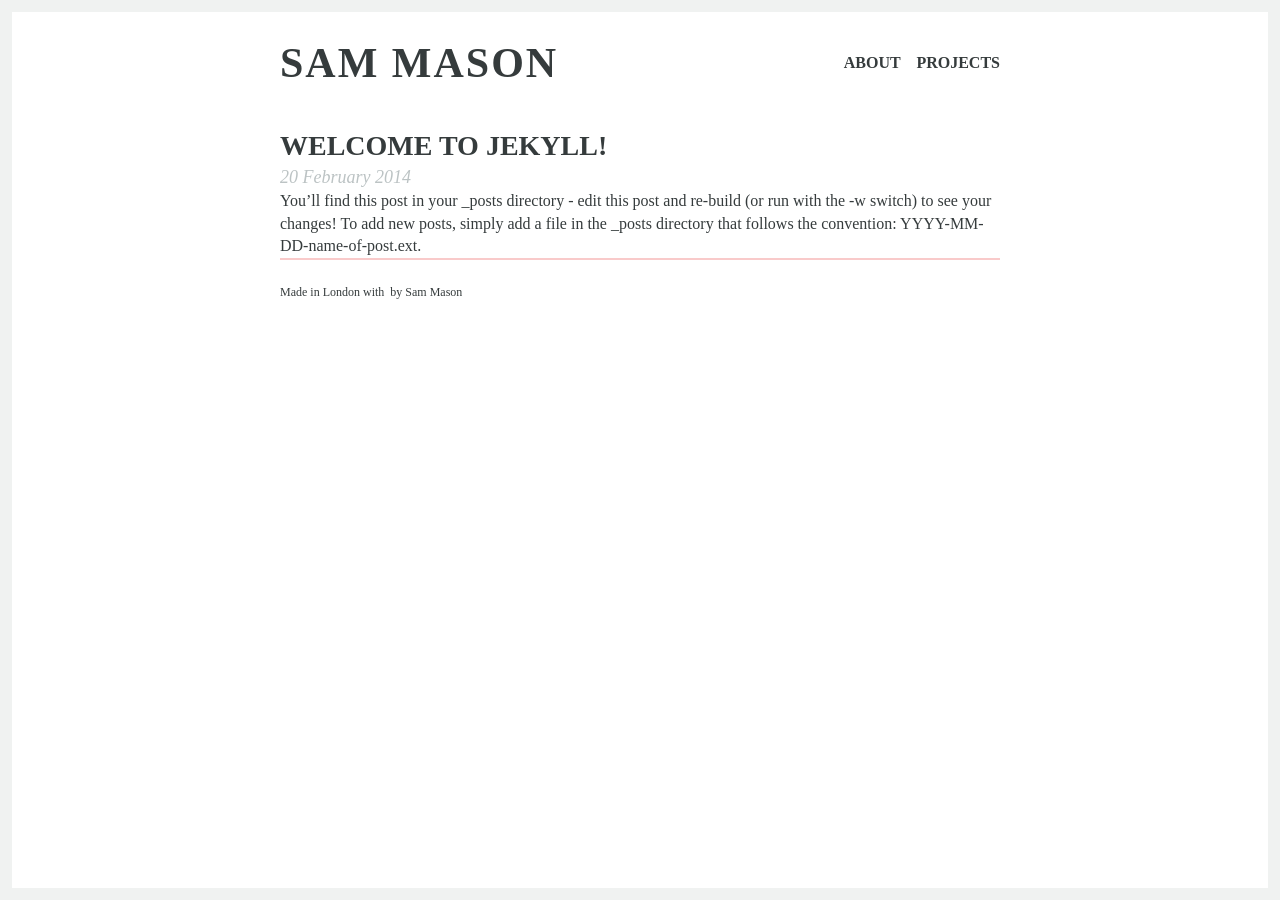
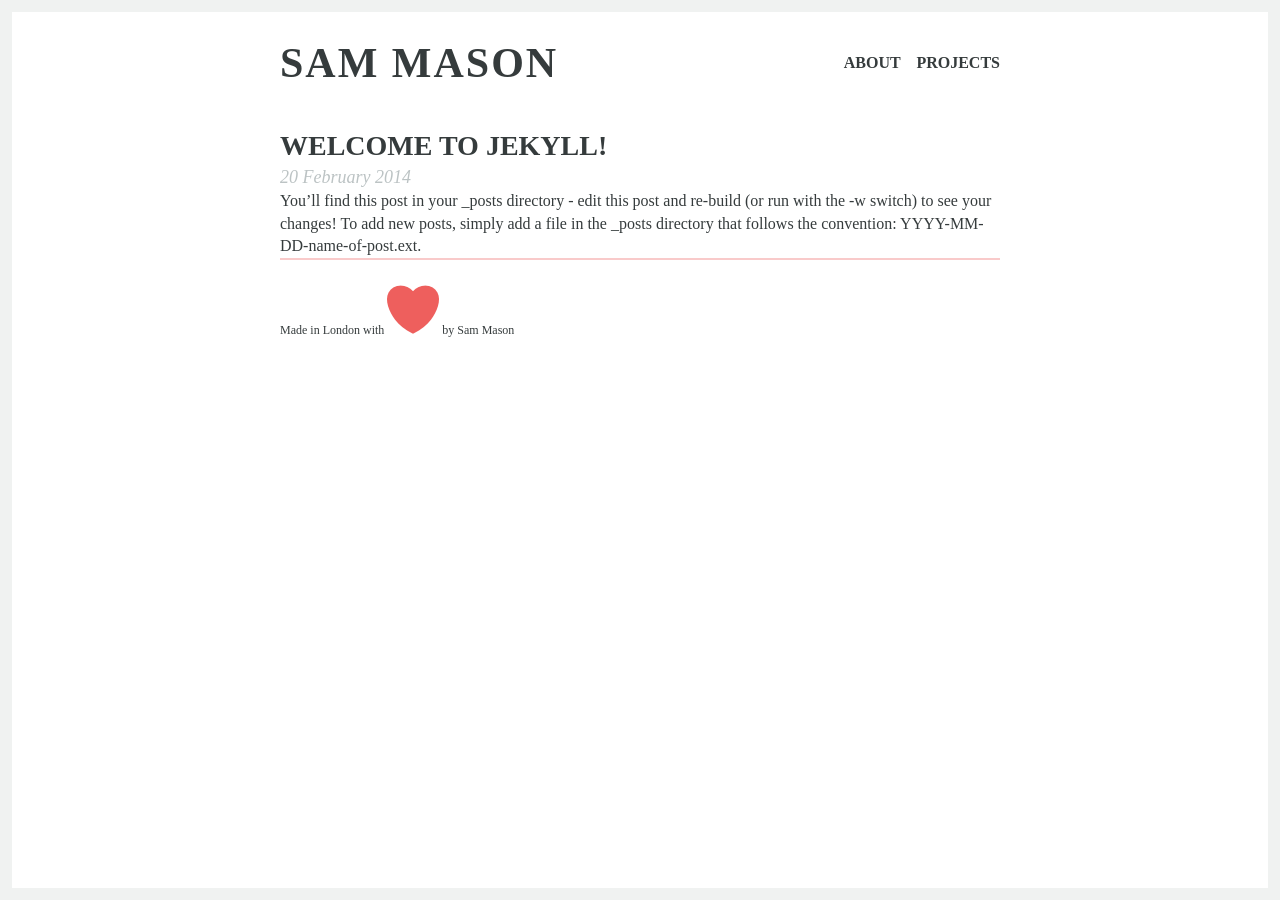
Before and after one commit to sammdec/masondecair.es, a Jekyll site: the page built from index.html, in a window 1280 px wide. Built offline with Jekyll 4.4.1, drawn with Linux system fonts in a browser that asks for light colours; some web fonts are replaced; Markdown is read by kramdown in place of the engine named in the settings.

Commit message:
Add in heart img

```diff
--- a/_layouts/default.html
+++ b/_layouts/default.html
@@ -24,7 +24,7 @@
   </section>
 
   <footer class="container">
-    <small>Made in London with <img src="" alt=""> by Sam Mason  </small>
+    <small>Made in London with <img class="heart-icon" src="/assets/img/heart.png" alt="heart icon"> by Sam Mason</small>
   </footer>
 
 </body>
```
